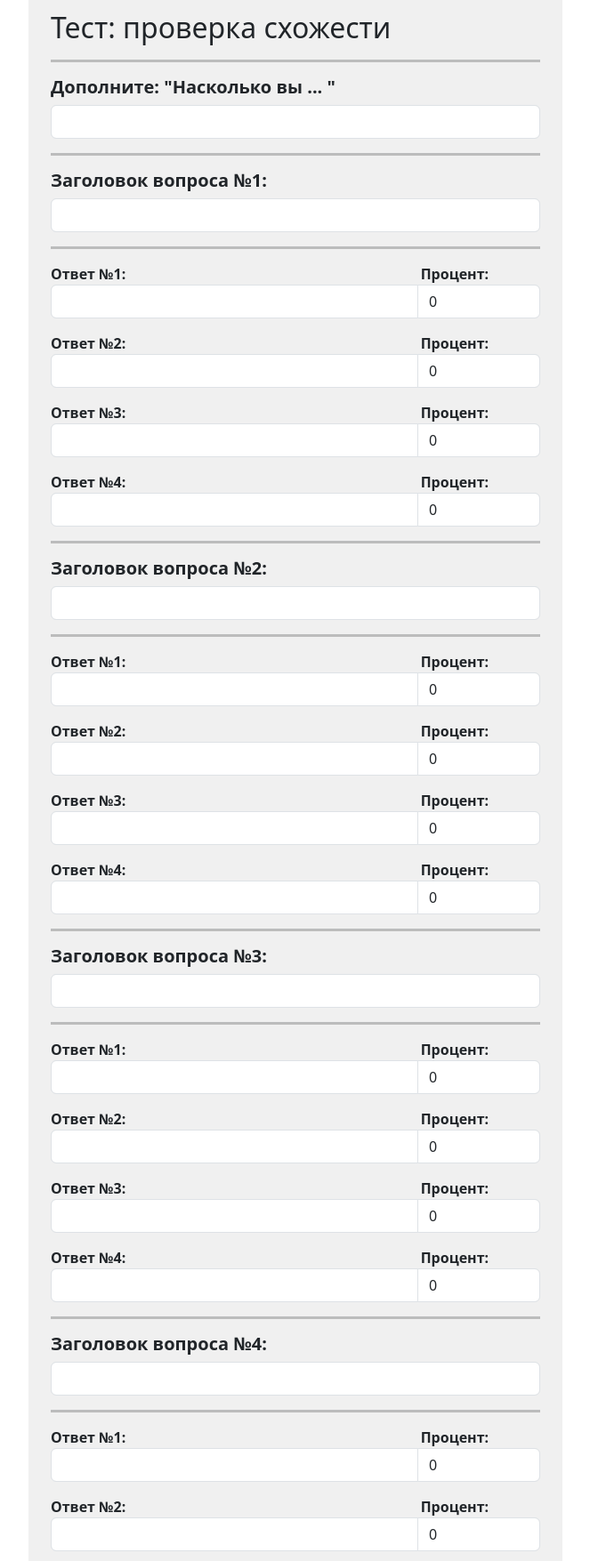
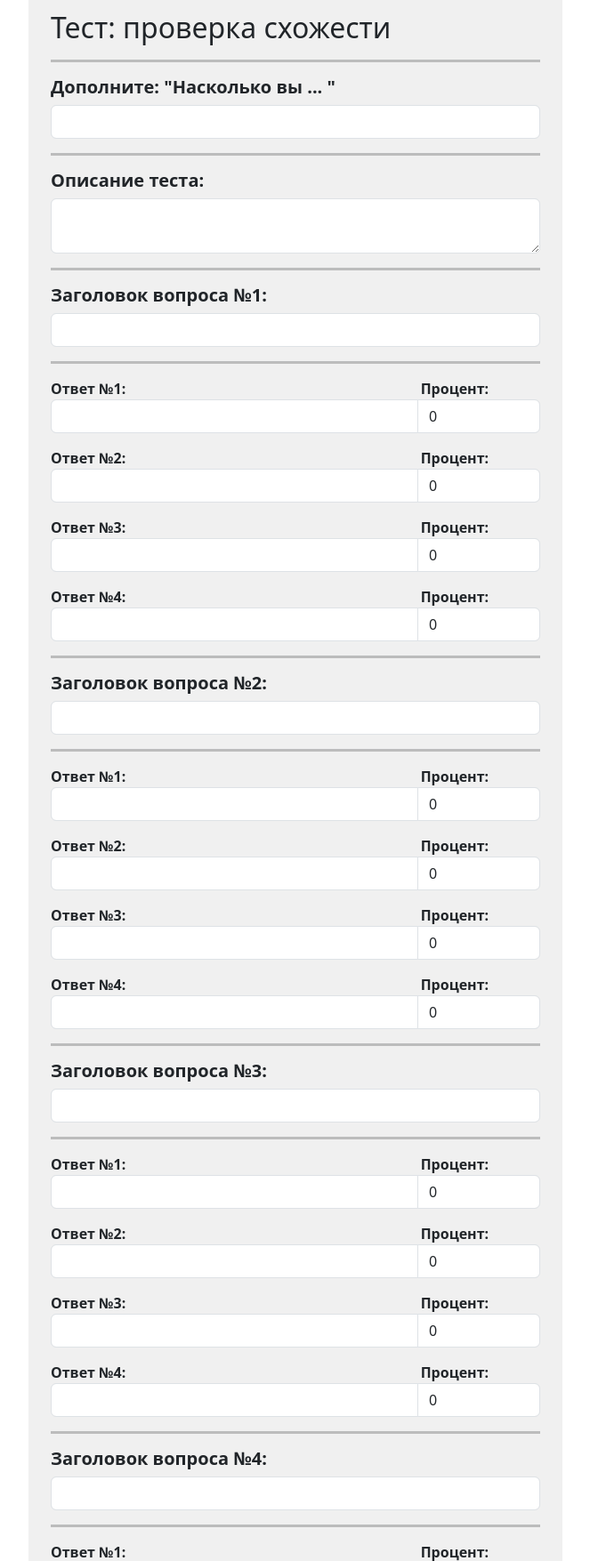
Before and after one commit to TimofeyYurkin/DegradationTests, a Flask app: page /choose_type/3 in a window 1280 px wide. Shown: the part 191-1946 px from the top of the page at 89% size, without its empty margins (308-971 px from the left). Run offline with Flask 3, Linux system fonts and the light colour scheme; a user stored in the database is signed in.

Commit message:
2 часа пытался перебороть проблемы с долгой загрузкой данных в БД. Переборол

```diff
--- a/forms/test_forms.py
+++ b/forms/test_forms.py
@@ -6,17 +6,17 @@ from wtforms.validators import DataRequired, Length
 # Мини-формы вопроса для создания тестов
 class QuestionCreateForm(FlaskForm):
     title = StringField('Заголовок вопроса', validators=[DataRequired(), Length(min=10, max=50)])
-    answer_1 = StringField('Ответ №1:', validators=[DataRequired(), Length(min=3, max=30)])
-    answer_2 = StringField('Ответ №2:', validators=[DataRequired(), Length(min=3, max=30)])
-    answer_3 = StringField('Ответ №3:', validators=[DataRequired(), Length(min=3, max=30)])
-    answer_4 = StringField('Ответ №4:', validators=[DataRequired(), Length(min=3, max=30)])
+    answer_1 = StringField('Ответ №1:', validators=[DataRequired(), Length(min=3, max=35)])
+    answer_2 = StringField('Ответ №2:', validators=[DataRequired(), Length(min=3, max=35)])
+    answer_3 = StringField('Ответ №3:', validators=[DataRequired(), Length(min=3, max=35)])
+    answer_4 = StringField('Ответ №4:', validators=[DataRequired(), Length(min=3, max=35)])
 
 
 class QuestionPercent(QuestionCreateForm):
-    choose_per_1 = SelectField(choices=[('1', 0), ('2', 4), ('3', 7), ('4', 10)], validators=[DataRequired()])
-    choose_per_2 = SelectField(choices=[('1', 0), ('2', 4), ('3', 7), ('4', 10)], validators=[DataRequired()])
-    choose_per_3 = SelectField(choices=[('1', 0), ('2', 4), ('3', 7), ('4', 10)], validators=[DataRequired()])
-    choose_per_4 = SelectField(choices=[('1', 0), ('2', 4), ('3', 7), ('4', 10)], validators=[DataRequired()])
+    choose_per_1 = SelectField(choices=[('0', 0), ('7', 7), ('14', 14), ('20', 20)], validators=[DataRequired()])
+    choose_per_2 = SelectField(choices=[('0', 0), ('7', 7), ('14', 14), ('20', 20)], validators=[DataRequired()])
+    choose_per_3 = SelectField(choices=[('0', 0), ('7', 7), ('14', 14), ('20', 20)], validators=[DataRequired()])
+    choose_per_4 = SelectField(choices=[('0', 0), ('7', 7), ('14', 14), ('20', 20)], validators=[DataRequired()])
 
 
 class QuestionNumbers(QuestionCreateForm):
@@ -40,7 +40,7 @@ class TestCreateForm(FlaskForm):
 
 
 class TestPercentForm(TestCreateForm):
-    questions = FieldList(FormField(QuestionPercent), min_entries=10, max_entries=10)
+    questions = FieldList(FormField(QuestionPercent), min_entries=5, max_entries=5)
     result_per_1 = StringField('Комментарий к 0% - 25%:', validators=[DataRequired(), Length(min=10, max=50)])
     result_per_2 = StringField('Комментарий к 30% - 50%:', validators=[DataRequired(), Length(min=10, max=50)])
     result_per_3 = StringField('Комментарий к 55% - 75%:', validators=[DataRequired(), Length(min=10, max=50)])
@@ -48,7 +48,7 @@ class TestPercentForm(TestCreateForm):
 
 
 class TestNumbersForm(TestCreateForm):
-    questions = FieldList(FormField(QuestionNumbers), min_entries=10, max_entries=10)
+    questions = FieldList(FormField(QuestionNumbers), min_entries=5, max_entries=5)
     result_num_1 = StringField('Комментарий к варианту №1:', validators=[DataRequired(), Length(min=10, max=50)])
     result_num_2 = StringField('Комментарий к варианту №2:', validators=[DataRequired(), Length(min=10, max=50)])
     result_num_3 = StringField('Комментарий к варианту №3:', validators=[DataRequired(), Length(min=10, max=50)])
--- a/main.py
+++ b/main.py
@@ -118,7 +118,8 @@ def load_user(user_id):
 @app.route('/choose_type')
 @login_required
 def choose_type():
-    return render_template('tests_types.html', title='Выбор типа теста')
+    tests = get('http://127.0.0.1:8080/api/tests').json()['tests']
+    return render_template('tests_types.html', title='Выбор типа теста', tests=tests)
 
 
 @app.route('/choose_type/<int:test_type>', methods=['GET', 'POST'])
@@ -131,11 +132,11 @@ def make_test(test_type):
     if request.method == 'POST':
         # Добавляю в БД основную информацию о тесте и получаю id для дальнейшего использования
         if test_type == 1:
-            test_title = f'Какой ты {form.test_title.data}?'
+            test_title = f'Какой вы {form.test_title.data}?'
         elif test_type == 2:
             test_title = f'На сколько ты совместим с {form.test_title.data}?'
         elif test_type == 3:
-            test_title = f'Насколько ты {form.test_title.data}?'
+            test_title = f'Насколько вы {form.test_title.data}?'
         test_id = post('http://127.0.0.1:8080/api/tests', json={
             'type': test_type,
             'creator': current_user.id,
--- a/templates/create_test_t3.html
+++ b/templates/create_test_t3.html
@@ -11,6 +11,16 @@
             <h5><b>Дополните: "Насколько вы ... "</b></h5>
             {{ form.test_title(class="form-control", autocomplete="off") }}
             {% for error in form.test_title.errors %}
+                <p class="alert alert-danger" role="alert">
+                    {{ error }}
+                </p>
+            {% endfor %}
+        </p>
+        <p>
+            <hr size="5px" color="#242424">
+            <h5><b>{{ form.test_description.label }}</b></h5>
+            {{ form.test_description(class="form-control") }}
+            {% for error in form.test_description.errors %}
                 <p class="alert alert-danger" role="alert">
                     {{ error }}
                 </p>
--- a/templates/tests_list.html
+++ b/templates/tests_list.html
@@ -8,5 +8,8 @@
         {% else %}
             <h2>Зайдите в аккаунт или зарегистрируйтесь, чтобы начать работу.</h2>
         {% endif %}
+        {% for test in tests %}
+
+        {% endfor %}
     </div>
 {% endblock %}
--- a/templates/tests_types.html
+++ b/templates/tests_types.html
@@ -12,7 +12,8 @@
             <div class="card-body">
                 <h5 class="card-title">Проверка личности</h5>
                 <p class="card-text" style="text-align: justify;">
-                    Создай тест, чтобы другие узнали побольше о себе. Например: каким бы фикусом они были?
+                    Создай тест, чтобы другие узнали побольше о себе. Например: каким бы фикусом они бы стали по
+                    возможности?
                 </p>
                 <a href="/choose_type/1" class="btn btn-primary" style="width: 100%;">
                     Перейти к созданию</a>
```
Also changed, not shown: templates/create_test_t2.html (+10 -0 lines), db/degradation_tests.db.
